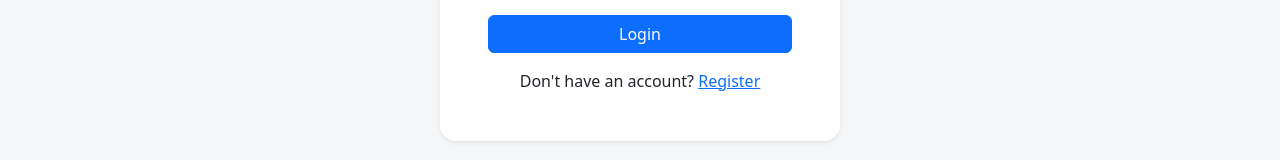
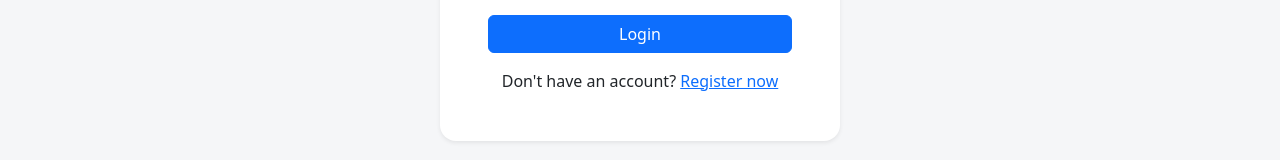
Before and after one commit to vvinkovic/Web-project, a React (Vite) app in the folder Web projekt/client/: page /login in a window 1280 px wide. Shown: the part 485-645 px from the top of the page. Built offline with nearby package versions, Linux system fonts and the light colour scheme.

Commit message:
Izmjena naziva stranica

```diff
--- a/Web projekt/client/src/pages/home.jsx
+++ b/Web projekt/client/src/pages/home.jsx
@@ -41,7 +41,7 @@ const Home = () => {
         {/* content */}
         <div style={{ position: "relative", zIndex: 2 }}>
           <h1 className="fw-bold">Student Tracker</h1>
-          <p className="lead">Organize your study life easily</p>
+          <p className="lead">Organize your study life easily!</p>
 
           <div className="mt-3">
             <Link to="/login" className="btn btn-primary me-2">
--- a/Web projekt/client/src/pages/login.jsx
+++ b/Web projekt/client/src/pages/login.jsx
@@ -60,7 +60,7 @@ const Login = () => {
 
         <p className="text-center mb-0">
           Don't have an account?{" "}
-          <Link to="/register">Register</Link>
+          <Link to="/register">Register now</Link>
         </p>
 
       </div>
--- a/Web projekt/client/src/pages/profile.jsx
+++ b/Web projekt/client/src/pages/profile.jsx
@@ -182,7 +182,7 @@ export default function Profile() {
       </form>
 
       <div className="border-top pt-4">
-        <h5 className="text-danger">Danger zone</h5>
+        <h5 className="text-danger">Danger zone!</h5>
         <p className="text-muted">Deleting your account is permanent and cannot be undone.</p>
         <button className="btn btn-outline-danger" onClick={handleDeleteAccount}>
           Delete account
--- a/Web projekt/client/src/pages/register.jsx
+++ b/Web projekt/client/src/pages/register.jsx
@@ -67,7 +67,7 @@ const Register = () => {
         </form>
 
         <p className="text-center mb-0">
-          Already have account?{" "}
+          Already have account ?{" "}
           <Link to="/login">Login</Link>
         </p>
 
--- a/Web projekt/client/src/pages/tasks.jsx
+++ b/Web projekt/client/src/pages/tasks.jsx
@@ -110,7 +110,7 @@ export default function Tasks() {
       {loading ? (
         <p className="text-muted">Loading...</p>
       ) : tasks.length === 0 ? (
-        <p className="text-muted">You don't have any tasks yet.</p>
+        <p className="text-muted">You don't have any tasks yet</p>
       ) : (
         <ul className="list-group">
           {tasks.map((t) => (
```
